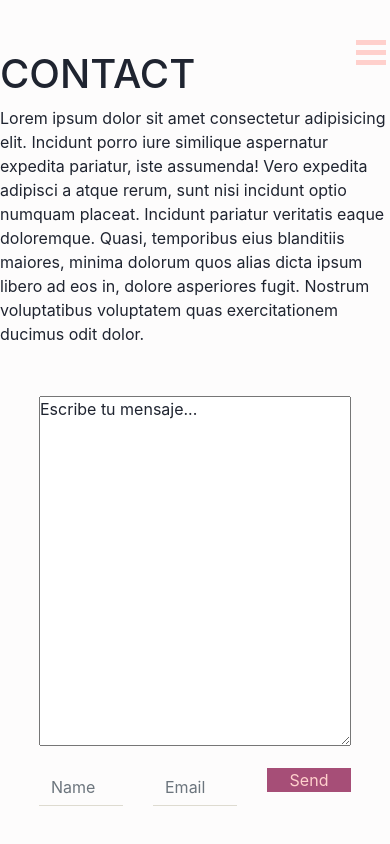
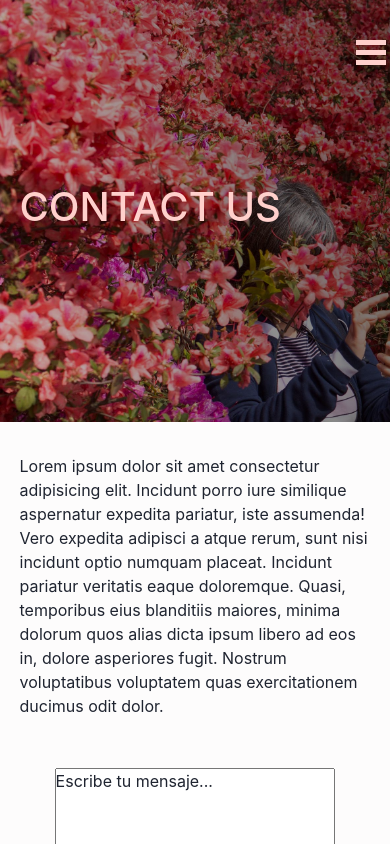
Before and after one commit to IvonneSoriano/fiorellaBlog, a website with bundled scripts: page contact.html in a window 390 px wide. Shown: the top 844 px of the page. Built offline with nearby package versions, Linux system fonts and the light colour scheme.

Commit message:
The contact page is updated+some files are deleted

```diff
--- a/contact.html
+++ b/contact.html
@@ -107,9 +107,13 @@
       </div>
     </div>
     <!-- MENU ENDS -->
-    <div class="wrapper">
+    <div class="wrapper np">
+        <div class="jumbotron jumbotron-fluid" style="background-image:linear-gradient(75deg,rgba(0,0,0,.2),rgba(0,0,0,.6)),url(../img/contact.jpg) ;">
+          <div class="container-custom">
+          <h1>Contact Us</h1>
+          </div>
+          </div>
       <div class="container-custom">
-          <h1>Contact</h1>
           <p>Lorem ipsum dolor sit amet consectetur adipisicing elit. Incidunt porro iure similique aspernatur expedita pariatur, iste assumenda! Vero expedita adipisci a atque rerum, sunt nisi incidunt optio numquam placeat. Incidunt pariatur veritatis eaque doloremque. Quasi, temporibus eius blanditiis maiores, minima dolorum quos alias dicta ipsum libero ad eos in, dolore asperiores fugit. Nostrum voluptatibus voluptatem quas exercitationem ducimus odit dolor.
           </p>
           <form action="" class=" contact-form">
@@ -117,9 +121,9 @@
                   <textarea name="msg" id="msg">Escribe tu mensaje...</textarea>
               </div>
               <div class="row">
-                  <div class="fomr-group col"><input class="form-control" type="text" name="name" id="name" placeholder="Name"></div>
-                  <div class="fomr-group col"><input class="form-control" type="email" name="email" id="email" placeholder="Email"></div>
-                  <div class="fomr-group col"><input class="form-contro btn-solid" type="submit" value="Send"></div>
+                  <div class="fomr-group col-12 col-md"><input class="form-control" type="text" name="name" id="name" placeholder="Name"></div>
+                  <div class="fomr-group col-12 col-md"><input class="form-control" type="email" name="email" id="email" placeholder="Email"></div>
+                  <div class="fomr-group col-12 col-md"><input class=" btn-solid" type="submit" value="Send"></div>
               </div>
           </form>
       </div>
--- a/sass/others/_default.scss
+++ b/sass/others/_default.scss
@@ -11,6 +11,23 @@
 body {
     &.menu-open {
         overflow: hidden;
+    }
+}
+.wrapper {
+    background: $background;
+    padding-top: 50px;
+    &.np{
+        padding-top: 0;
+    }
+}
+.jumbotron{
+    min-height: 50vh;
+    display: flex;
+    align-items: center;
+    background-size: cover;
+    background-position: 0 75%;
+    h1{
+        color: $pink;
     }
 }
 
@@ -55,19 +72,22 @@ img {
     width: 100%;
     margin: 0 auto;
 
-    @media(min-width:768px) {
-        max-width: 100%;
-        padding: 0 30px;
+    @media(min-width:1460px) {
+        max-width: 1400px;
     }
 
     @media(min-width:992px) {
         max-width: 1200px;
     }
 
-    @media(min-width:1460px) {
-        max-width: 1400px;
+
+    @media(min-width:768px) {
+        max-width: 100%;
+        padding: 0 30px;
     }
-
+    @media(max-width:576px) {
+        max-width: 90%;
+    }
 }
 
 .next-button-swiper {
@@ -161,6 +181,11 @@ img {
     color:$pink;
     border:none;
     width: 100%;
+    height: 100%;
+    @media(max-width: 576px){
+        height: unset;
+        padding:10px;
+    }
 }
 .btn-container {
     position: relative;
--- a/sass/others/_mixins.scss
+++ b/sass/others/_mixins.scss
@@ -9,7 +9,7 @@
         width: 80%;
     }
     @media(max-width: 576px){
-        width: 90%;
+        width: 100%;
     }
 }
 @mixin  mb-100() {
--- a/sass/others/_pages.scss
+++ b/sass/others/_pages.scss
@@ -1,7 +1,3 @@
-.wrapper {
-    background: $background;
-    padding-top: 50px;
-
     .slider-section {
         height: 100vh;
         padding: 50px 0;
@@ -182,7 +178,7 @@
             margin: 50px 0;
 
             .image-zone {
-                flex: 0 0 90%;
+                flex: 0 0 100%;
                 height: 100vh;
 
             }
@@ -348,13 +344,13 @@
 
             .images-area,
             .info-about {
-                flex: 0 0 90%;
-                width: 90%;
+                flex: 0 0 100%;
+                width: 100%;
 
             }
         }
     }
-}
+
 
 .blog-section {
     @include container();
@@ -432,7 +428,7 @@
 
     .image {
         text-align: center;
-
+        margin-bottom: 20px;
         img {
             height: 600px;
         }
@@ -515,6 +511,11 @@
         background: none;
         border-radius: 0;
     }
+    @media(max-width: 576px){
+        .form-control{
+            margin-bottom: 25px;
+        }
+    }
 }
 
 //Ends of wrapper
```
Also changed, not shown: index.html (+3 -3 lines), css/build/style.css, css/style.css, img/contact.jpg (added), img/flowers.jpg (added), img/un-paisaje-decorado-con-bellos-girasoles-en-las-tierras-de-32040339.png (deleted), single.html (renamed from blog.html).
